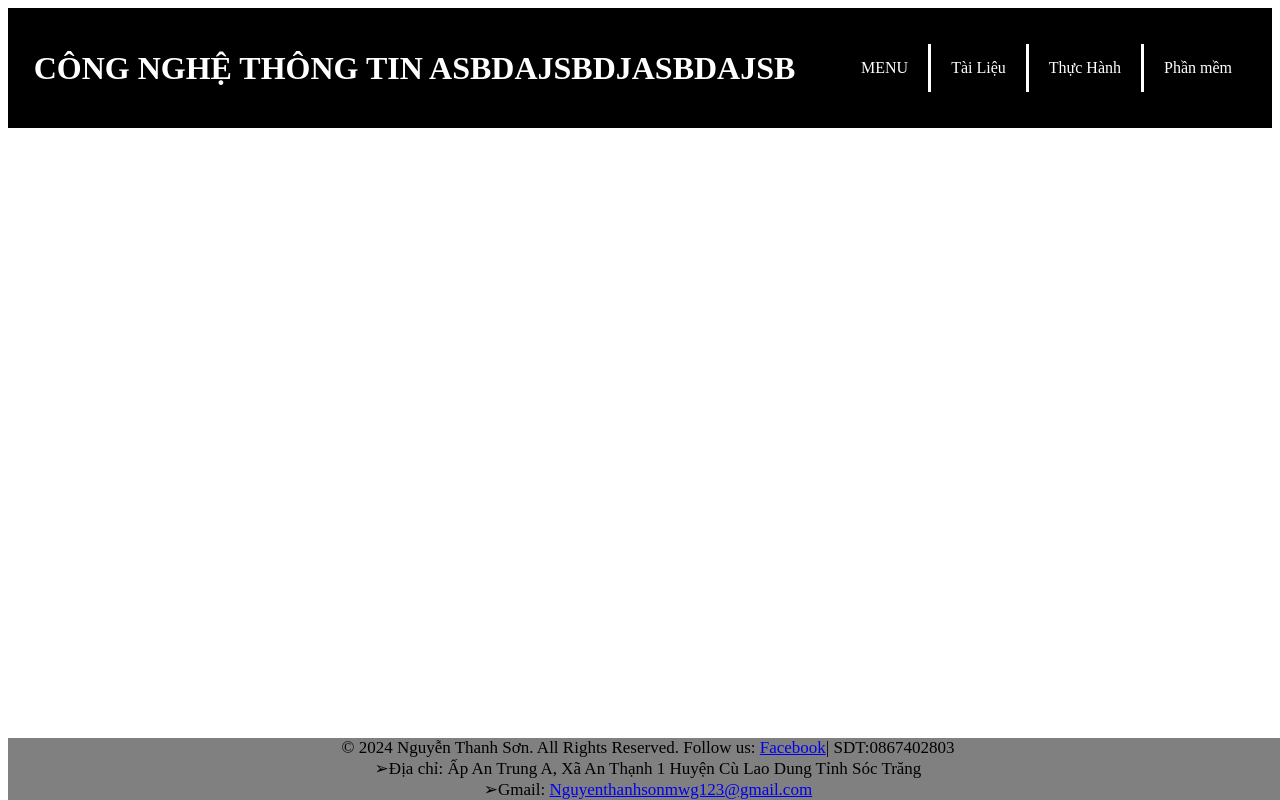
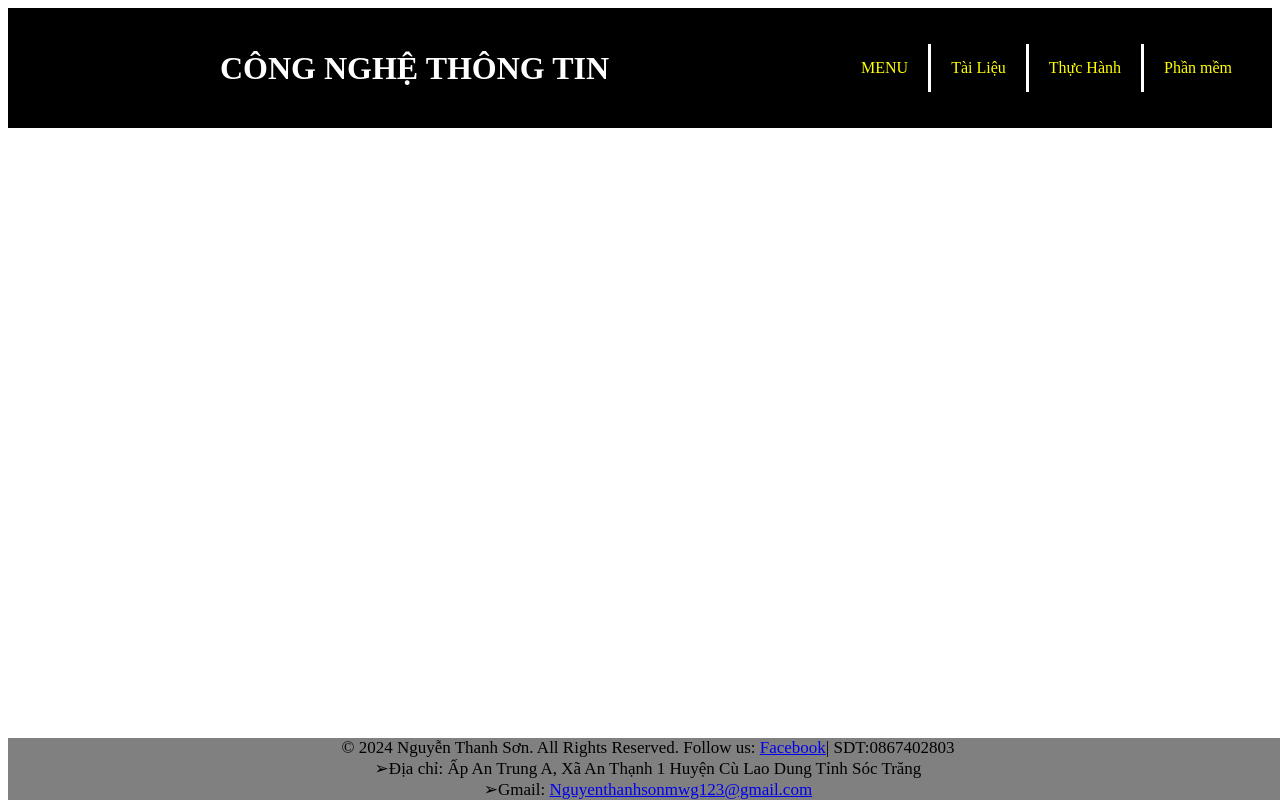
Before and after one commit to ThanhSon123E/WEBPro, a plain HTML site: page index.html in a window 1280 px wide. Drawn offline with Linux system fonts and the light colour scheme.

Commit message:
first commit

```diff
--- a/index.html
+++ b/index.html
@@ -8,7 +8,7 @@
     </head>
     <body>
         <header>
-        <div class="A"><h1>Công Nghệ Thông Tin asbdajsbdjasbdajsb</div></h1>
+        <div class="A"><h1>Công Nghệ Thông Tin </div></h1>
         <div><ul class="Menu">
             <li><a href="index.html">MENU</a> </li>
             <li><a href="tailieu.html">Tài Liệu </a></li>
--- a/style.css
+++ b/style.css
@@ -26,7 +26,7 @@ header{
     display: flex;
     list-style: none;
     a{
-        color: white;
+        color: yellow;
         text-decoration: none;
     }
  }
```
